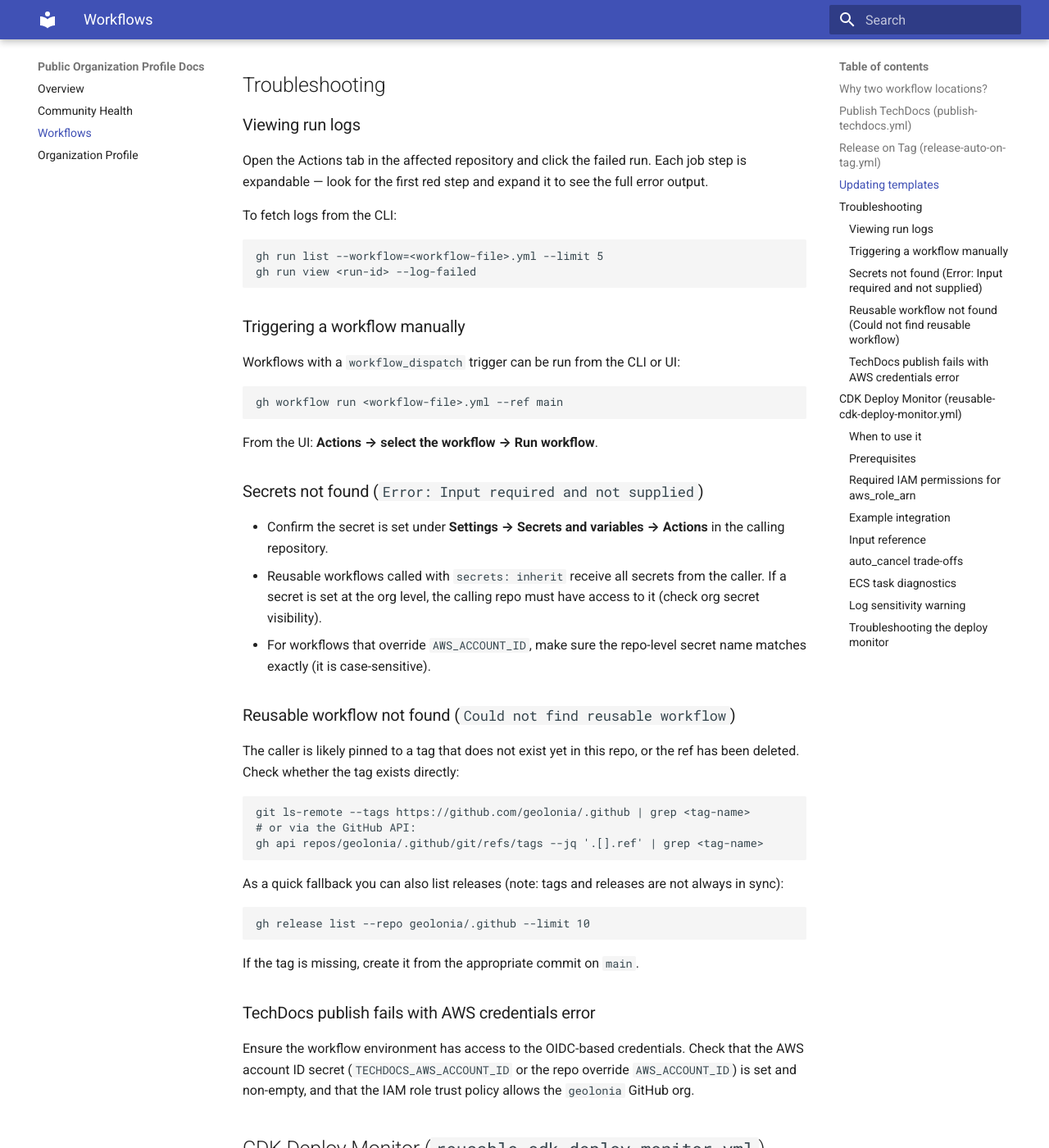
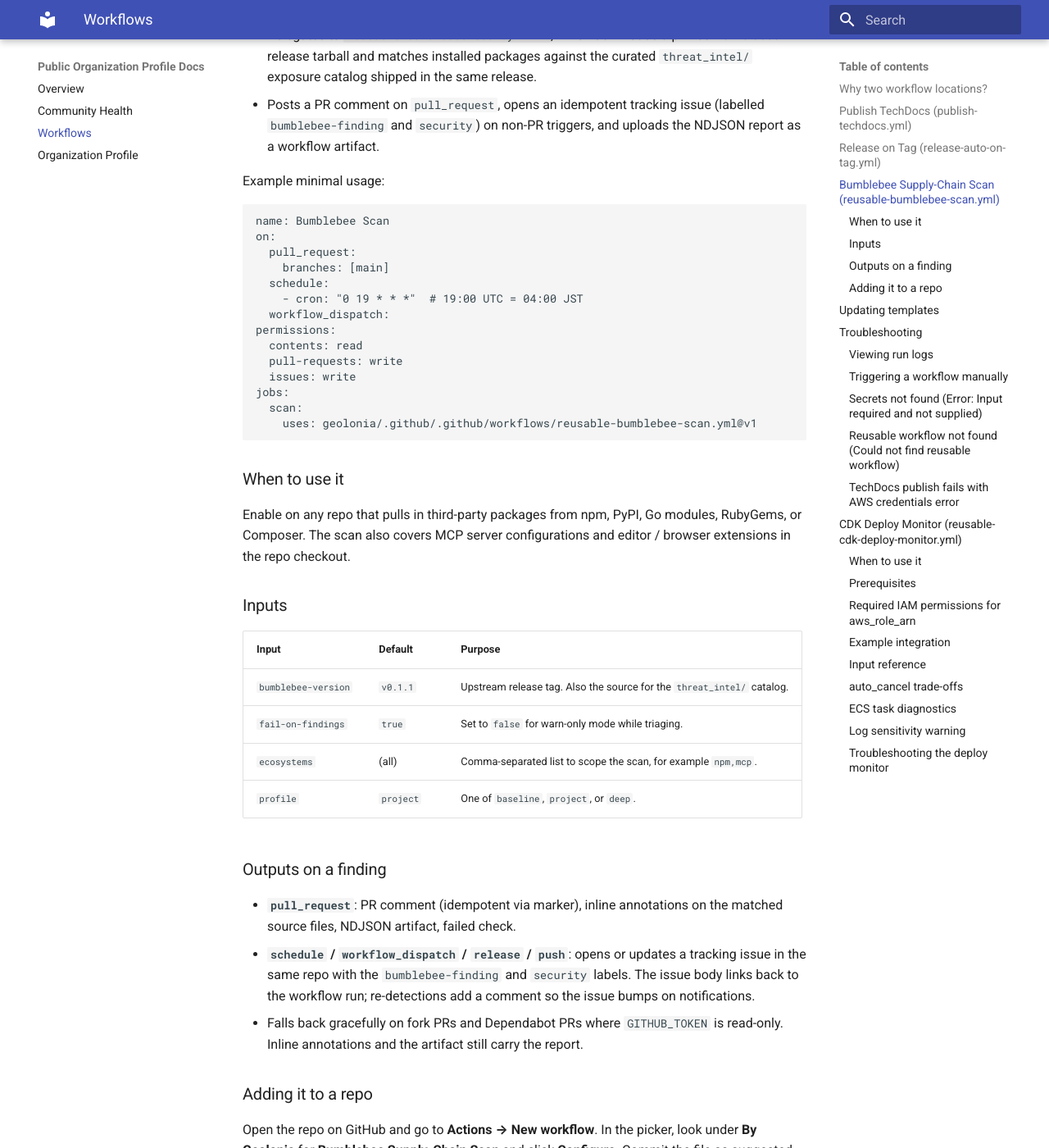
Before and after one commit to geolonia/.github, an MkDocs documentation site: the page built from docs/workflows.md, in a window 1280 px wide and 1400 px high, scrolled down 1881 px. Shown: the whole window at 82% size. Built offline with MkDocs 1.6.1 and Material for MkDocs 9.7.7, drawn with Linux system fonts in a browser that asks for light colours; some of the changed text lies outside the part shown.

Commit message:
docs(workflows): document Bumblebee Supply-Chain Scan
Add a section to docs/workflows.md mirroring the existing per-workflow
entries (publish-techdocs, release-auto-on-tag, cdk-deploy-monitor).
Covers the trigger model, inputs, outputs on a finding, and the
one-click "New workflow" enablement path.

Pairs with the consumer-side ops documentation in geolonia-operations.

````diff
--- a/docs/workflows.md
+++ b/docs/workflows.md
@@ -61,6 +61,71 @@ jobs:
     uses: geolonia/.github/.github/workflows/reusable-release-auto-on-tag.yml@v1
     secrets: inherit
 ```
+
+## Bumblebee Supply-Chain Scan (`reusable-bumblebee-scan.yml`)
+
+- Runs on `pull_request` to the default branch, on a daily schedule
+  (19:00 UTC), and via `workflow_dispatch`.
+- Delegates to `reusable-bumblebee-scan.yml@v1`, which downloads a pinned
+  [Bumblebee](https://github.com/perplexityai/bumblebee) release tarball
+  and matches installed packages against the curated `threat_intel/`
+  exposure catalog shipped in the same release.
+- Posts a PR comment on `pull_request`, opens an idempotent tracking
+  issue (labelled `bumblebee-finding` and `security`) on non-PR triggers,
+  and uploads the NDJSON report as a workflow artifact.
+
+Example minimal usage:
+
+```yaml
+name: Bumblebee Scan
+on:
+  pull_request:
+    branches: [main]
+  schedule:
+    - cron: "0 19 * * *"  # 19:00 UTC = 04:00 JST
+  workflow_dispatch:
+permissions:
+  contents: read
+  pull-requests: write
+  issues: write
+jobs:
+  scan:
+    uses: geolonia/.github/.github/workflows/reusable-bumblebee-scan.yml@v1
+```
+
+### When to use it
+
+Enable on any repo that pulls in third-party packages from npm, PyPI, Go
+modules, RubyGems, or Composer. The scan also covers MCP server
+configurations and editor / browser extensions in the repo checkout.
+
+### Inputs
+
+| Input | Default | Purpose |
+| --- | --- | --- |
+| `bumblebee-version` | `v0.1.1` | Upstream release tag. Also the source for the `threat_intel/` catalog. |
+| `fail-on-findings` | `true` | Set to `false` for warn-only mode while triaging. |
+| `ecosystems` | (all) | Comma-separated list to scope the scan, for example `npm,mcp`. |
+| `profile` | `project` | One of `baseline`, `project`, or `deep`. |
+
+### Outputs on a finding
+
+- **`pull_request`**: PR comment (idempotent via marker), inline
+  annotations on the matched source files, NDJSON artifact, failed check.
+- **`schedule` / `workflow_dispatch` / `release` / `push`**: opens or
+  updates a tracking issue in the same repo with the `bumblebee-finding`
+  and `security` labels. The issue body links back to the workflow run;
+  re-detections add a comment so the issue bumps on notifications.
+- Falls back gracefully on fork PRs and Dependabot PRs where
+  `GITHUB_TOKEN` is read-only. Inline annotations and the artifact still
+  carry the report.
+
+### Adding it to a repo
+
+Open the repo on GitHub and go to **Actions → New workflow**. In the
+picker, look under **By Geolonia** for **Bumblebee Supply-Chain Scan**
+and click **Configure**. Commit the file as suggested. No other setup
+is required.
 
 ## Updating templates
 
````
